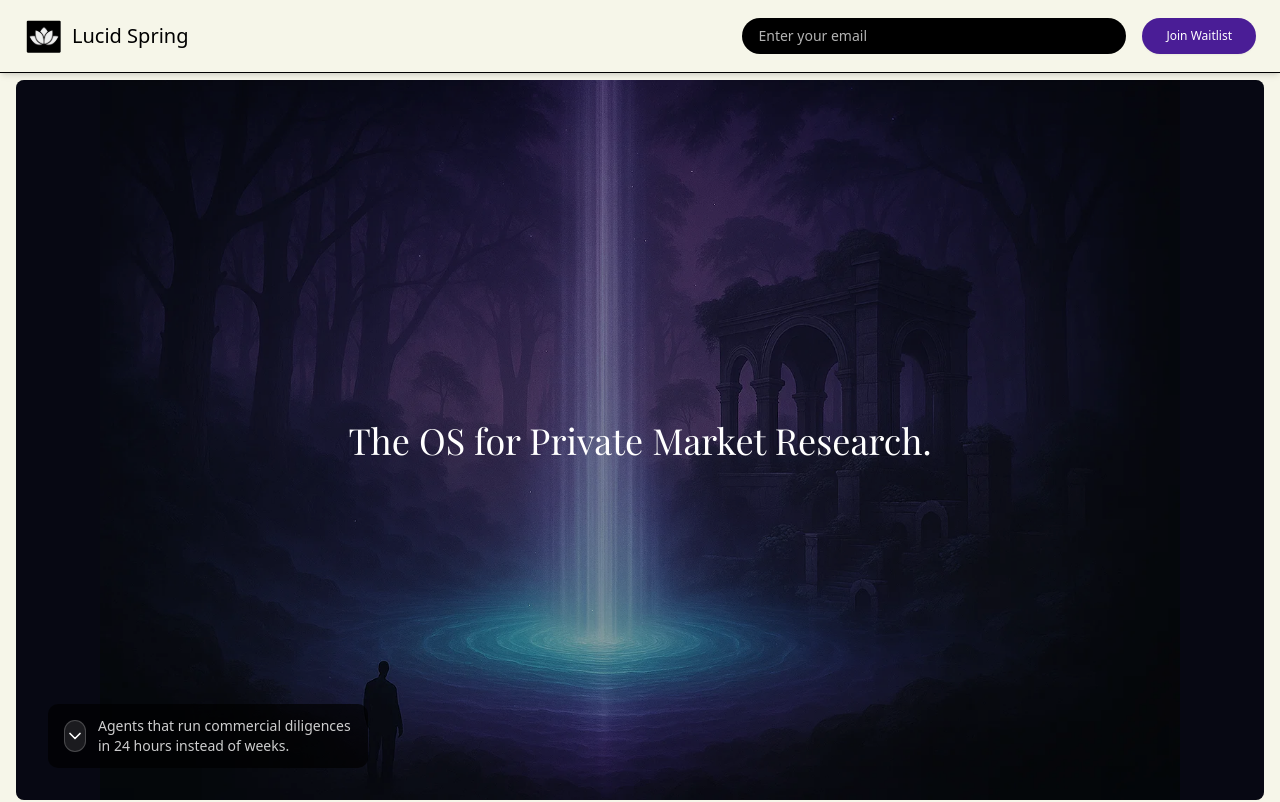
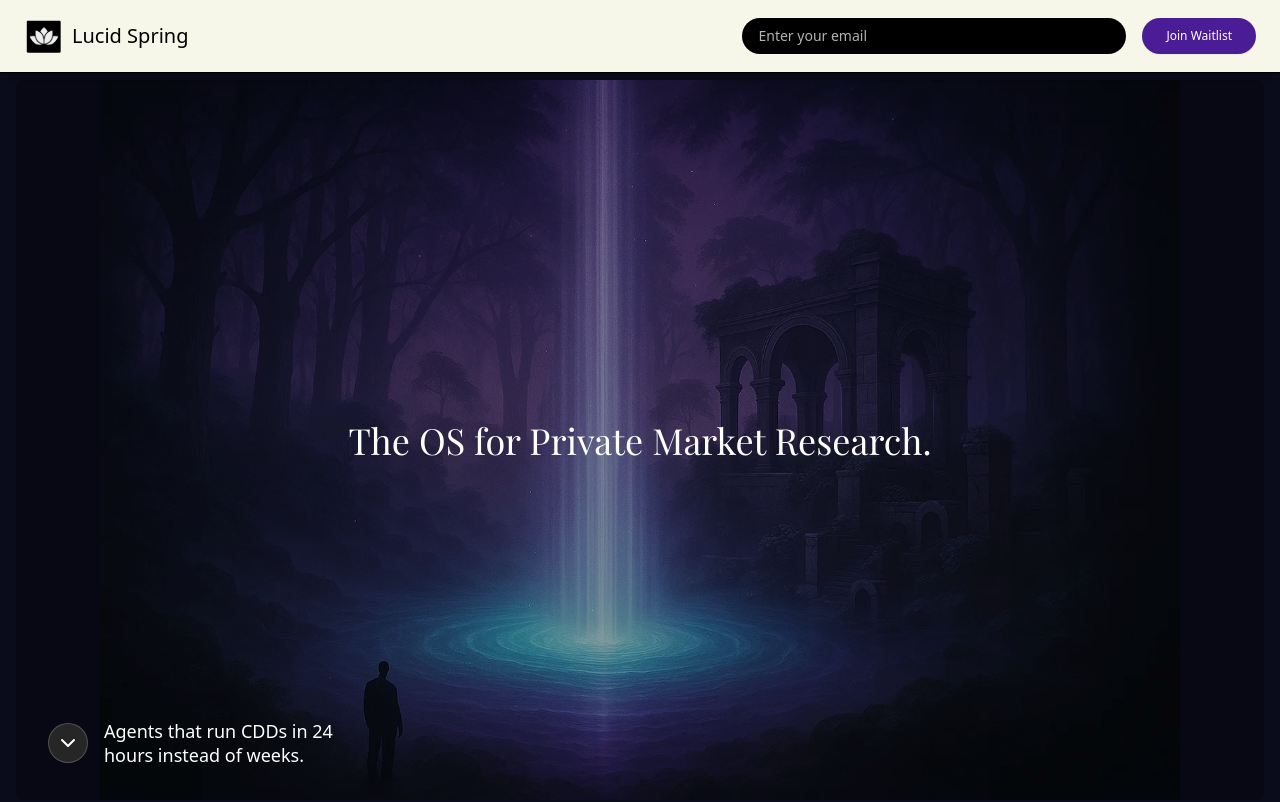
Before and after one commit to dereky98/lucid-spring-marketing, a Next.js app: page / in a window 1280 px wide. Shown: the top 802 px of the page. Built offline with nearby package versions, Linux system fonts and the light colour scheme; a web font is replaced by a local one.

Commit message:
circle and text in bottom left better

```diff
--- a/components/Hero.tsx
+++ b/components/Hero.tsx
@@ -8,7 +8,7 @@ interface HeroProps {
 
 export default function Hero({ isVisible, fadeIn }: HeroProps) {
   return (
-    <div className="p-4 pt-20 bg-[#f6f6e9] min-h-screen flex items-center justify-center">
+    <div className="p-4 pt-20 bg-[#0A0C1B] min-h-screen flex items-center justify-center">
       <section
         className="relative w-full h-[90vh] flex items-center justify-center rounded-md overflow-hidden"
         style={{
@@ -35,13 +35,12 @@ export default function Hero({ isVisible, fadeIn }: HeroProps) {
             The OS for Private Market Research.
           </h1>
         </motion.div>
-
-        <div className="absolute left-8 bottom-8 z-10 max-w-xs flex items-center gap-3 bg-black/70 rounded-lg px-4 py-3">
-          <span className="flex items-center justify-center w-8 h-8 rounded-full bg-white/10 border border-white/20">
-            <ChevronDown className="text-white w-5 h-5" />
+        <div className="absolute left-8 bottom-8 z-10 max-w-xs flex items-center gap-4">
+          <span className="flex items-center justify-center w-10 h-10 min-w-[2.5rem] min-h-[2.5rem] rounded-full bg-neutral-800 border border-white/20">
+            <ChevronDown className="text-white w-6 h-6" />
           </span>
-          <p className="text-white/80 text-sm font-light">
-            Agents that run commercial diligences in 24 hours instead of weeks.
+          <p className="text-white text-lg font-light leading-snug">
+            Agents that run CDDs in 24 hours instead of weeks.
           </p>
         </div>
       </section>
```
